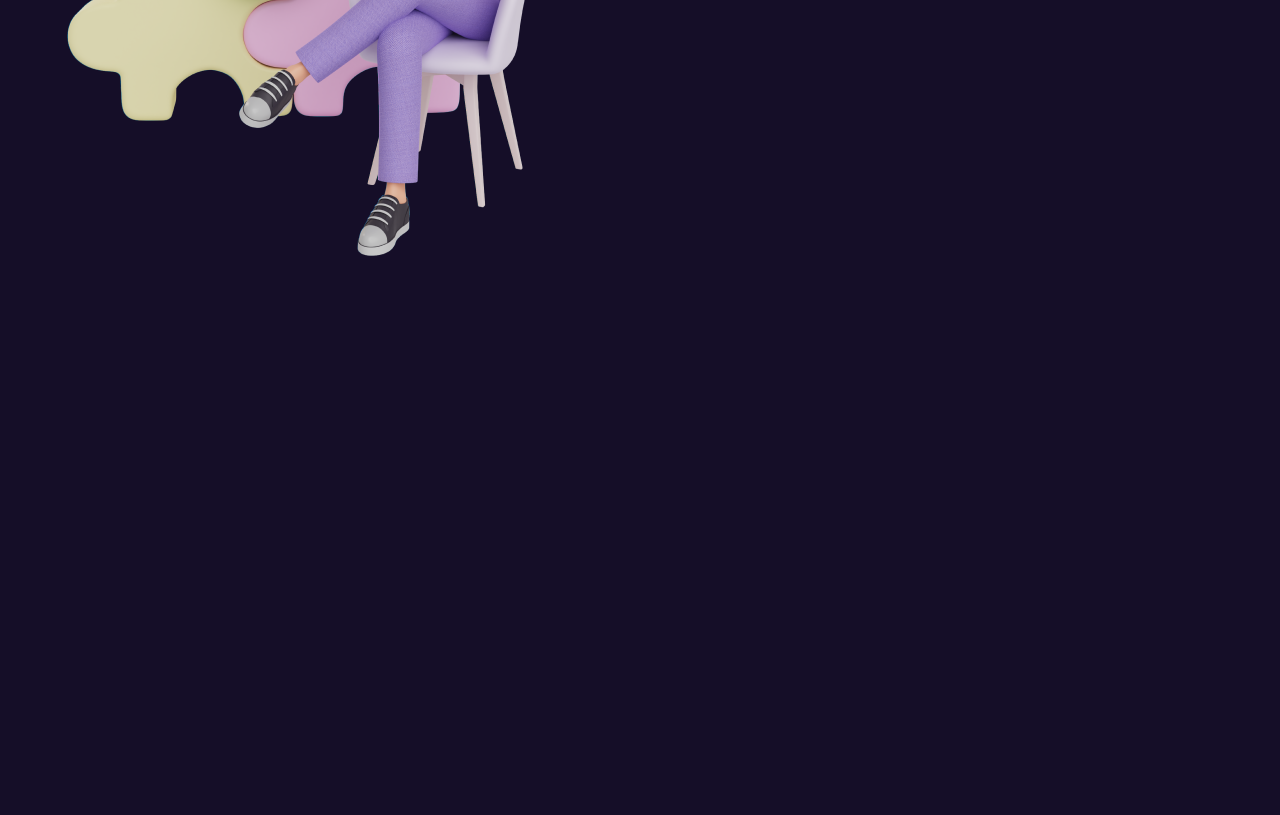
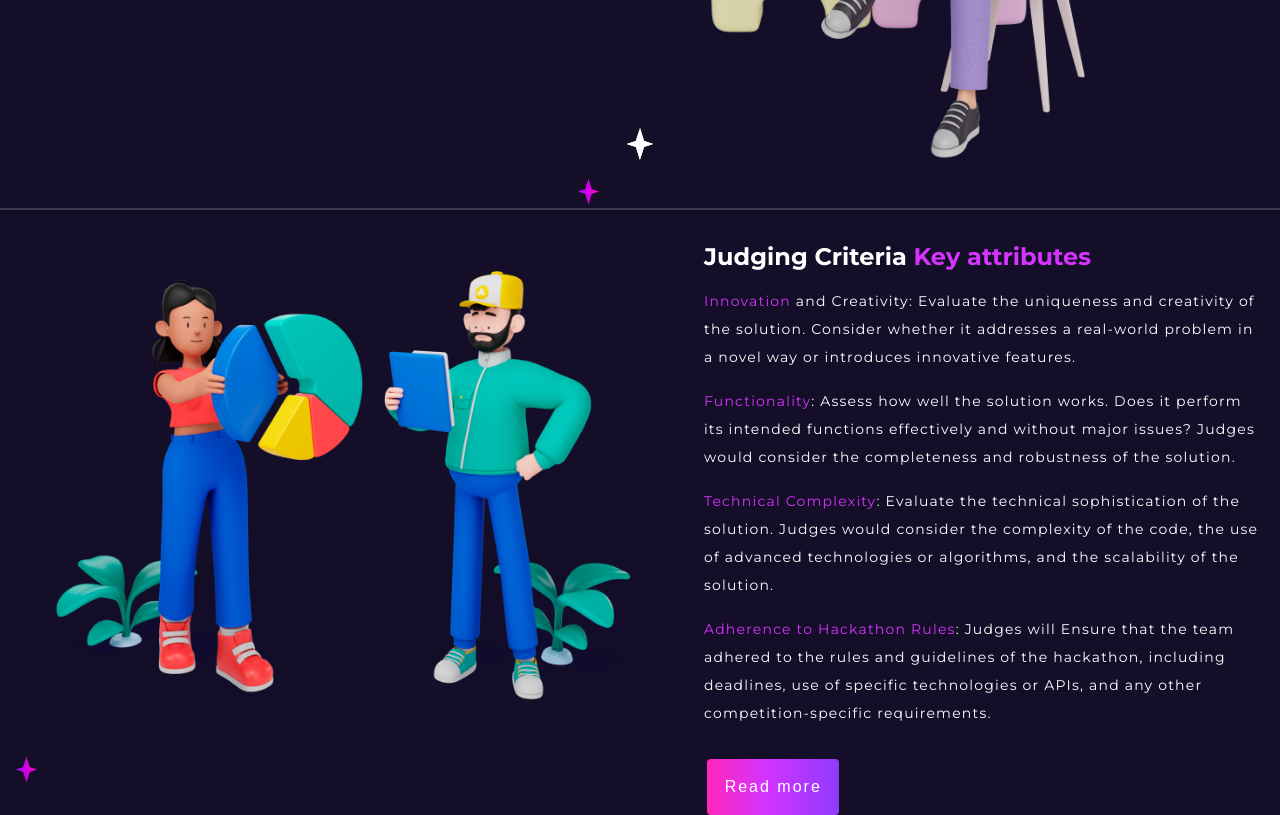
Before and after one commit to EjiroOsiephri/Getlinked-project, a React (Vite) app in the folder vite-project/: page / in a window 1280 px wide. Shown: the part 1680-2495 px from the top of the page. Before the commit the page ends 1990 px from the top, so only its background shows below. Built offline with nearby package versions, Linux system fonts and the light colour scheme.

Commit message:
Done with multiple hero's

```diff
--- a/vite-project/src/components/SecondHero.tsx
+++ b/vite-project/src/components/SecondHero.tsx
@@ -3,6 +3,8 @@ import starGra from "../assets/sata gra.png";
 import Classes from "../sass/SecondHero.module.scss";
 import arrow from "../assets/arrow.png";
 import lady from "../assets/7450159 1 (1).png";
+import star from "../assets/star.png";
+import couple from "../assets/8046554 1 (1).png";
 
 const SecondHero = () => {
   return (
@@ -28,8 +30,19 @@ const SecondHero = () => {
         </section>
       </main>
       <div className={Classes["line"]}></div>
-      <main className={Classes["RulesAndGuideLines"]}>
-        <section className={Classes["ruleTextSection"]}>
+      <main className={Classes["second-hero-main"]}>
+        <section className={Classes["bigideaTextSection"]}>
+          <img
+            src={star}
+            style={{
+              position: "absolute",
+              left: "50%",
+              bottom: "-130%",
+              transform: "translateX(-50%)",
+              zIndex: "100",
+            }}
+            alt=""
+          />
           <h1>
             Rules and <span> Guidelines</span>
           </h1>
@@ -43,7 +56,57 @@ const SecondHero = () => {
           </p>
         </section>
         <section className={Classes["ruleImg"]}>
+          <img src={starGra} alt="" />
           <img src={lady} alt="" />
+        </section>
+      </main>
+      <div className={Classes["line"]}></div>
+      <main className={Classes["second-hero-main"]}>
+        <section className={Classes["ruleImg"]}>
+          <img src={starGra} alt="" />
+          <img src={couple} alt="" />
+        </section>
+        <section className={Classes["bigideaTextSection"]}>
+          <img
+            src={star}
+            style={{
+              position: "absolute",
+              left: "50%",
+              bottom: "-130%",
+              transform: "translateX(-50%)",
+              zIndex: "100",
+            }}
+            alt=""
+          />
+          <h1>
+            Judging Criteria <span> Key attributes</span>
+          </h1>
+          <p>
+            <span>Innovation</span> and Creativity: Evaluate the uniqueness and
+            creativity of the solution. Consider whether it addresses a
+            real-world problem in a novel way or introduces innovative features.
+          </p>
+          <p>
+            <span>Functionality</span>: Assess how well the solution works. Does
+            it perform its intended functions effectively and without major
+            issues? Judges would consider the completeness and robustness of the
+            solution.
+          </p>
+          <p>
+            <span>Technical Complexity</span>: Evaluate the technical
+            sophistication of the solution. Judges would consider the complexity
+            of the code, the use of advanced technologies or algorithms, and the
+            scalability of the solution.
+          </p>
+          <p>
+            <span>Adherence to Hackathon Rules</span>: Judges will Ensure that
+            the team adhered to the rules and guidelines of the hackathon,
+            including deadlines, use of specific technologies or APIs, and any
+            other competition-specific requirements.
+          </p>
+          <div className={Classes["btn"]}>
+            <button>Read more</button>
+          </div>
         </section>
       </main>
     </>
--- a/vite-project/src/sass/SecondHero.module.scss
+++ b/vite-project/src/sass/SecondHero.module.scss
@@ -3,6 +3,8 @@
   justify-content: space-around;
   align-items: center;
   margin-top: 2em;
+  margin-left: 1em;
+  margin-right: 1em;
 }
 .bigideaTextSection {
   max-width: 560px;
@@ -29,10 +31,17 @@
 span {
   color: rgba(212, 52, 254, 1);
 }
+.btn {
+  margin-top: 2rem;
+  margin-left: -8%;
+}
 @media screen and (max-width: 835px) {
   .second-hero-main {
-    flex-direction: column;
+    flex-direction: column-reverse;
     gap: 30px;
+  }
+  .bigideaTextSection > img:first-child {
+    display: none;
   }
   .bigideaTextSection > p,
   h1 {
@@ -42,4 +51,10 @@ span {
     transform: translate(50%, -50%);
     margin-top: 3rem;
   }
+  .btn {
+    margin-left: -10%;
+    display: flex;
+    justify-content: center;
+    align-items: center;
+  }
 }
```
